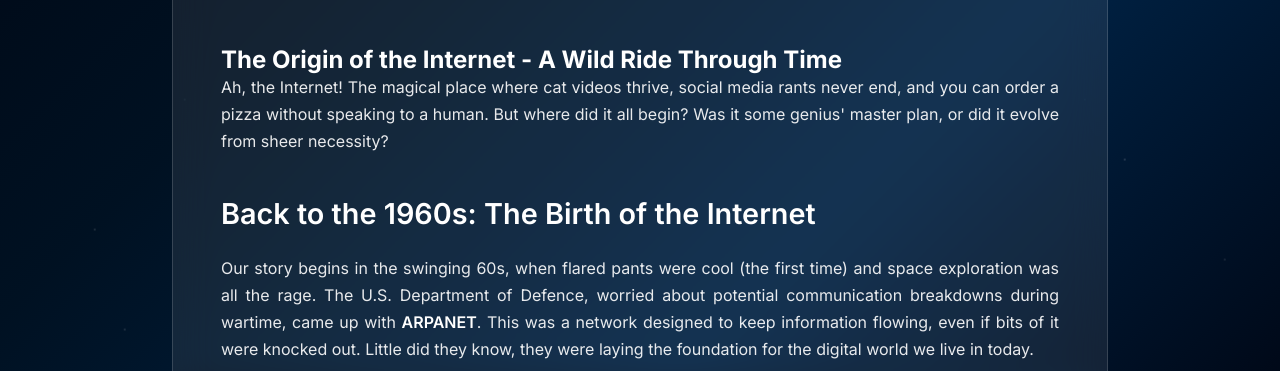
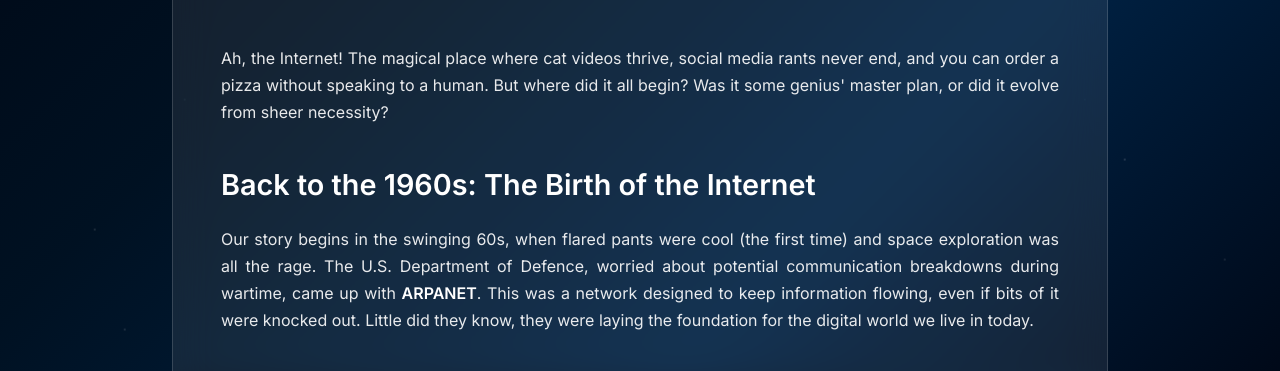
Before and after one commit to AnthonyDiCarlo/Blog, a website: page the-origin-of-the-internet-a-wild-ride-through-time.html in a window 1280 px wide. Shown: the part 411-782 px from the top of the page. Drawn offline with Linux system fonts and the light colour scheme.

Commit message:
Update the-origin-of-the-internet-a-wild-ride-through-time.html

```diff
--- a/the-origin-of-the-internet-a-wild-ride-through-time.html
+++ b/the-origin-of-the-internet-a-wild-ride-through-time.html
@@ -356,7 +356,6 @@
             </header>
 
             <div class="post-content">
-                <h1>The Origin of the Internet - A Wild Ride Through Time</h1>
 <p>Ah, the Internet! The magical place where cat videos thrive, social media rants never end, and you can order a pizza without speaking to a human. But where did it all begin? Was it some genius&#39; master plan, or did it evolve from sheer necessity?</p>
 <h2>Back to the 1960s: The Birth of the Internet</h2>
 <p>Our story begins in the swinging 60s, when flared pants were cool (the first time) and space exploration was all the rage. The U.S. Department of Defence, worried about potential communication breakdowns during wartime, came up with <strong>ARPANET</strong>. This was a network designed to keep information flowing, even if bits of it were knocked out. Little did they know, they were laying the foundation for the digital world we live in today.</p>
```
